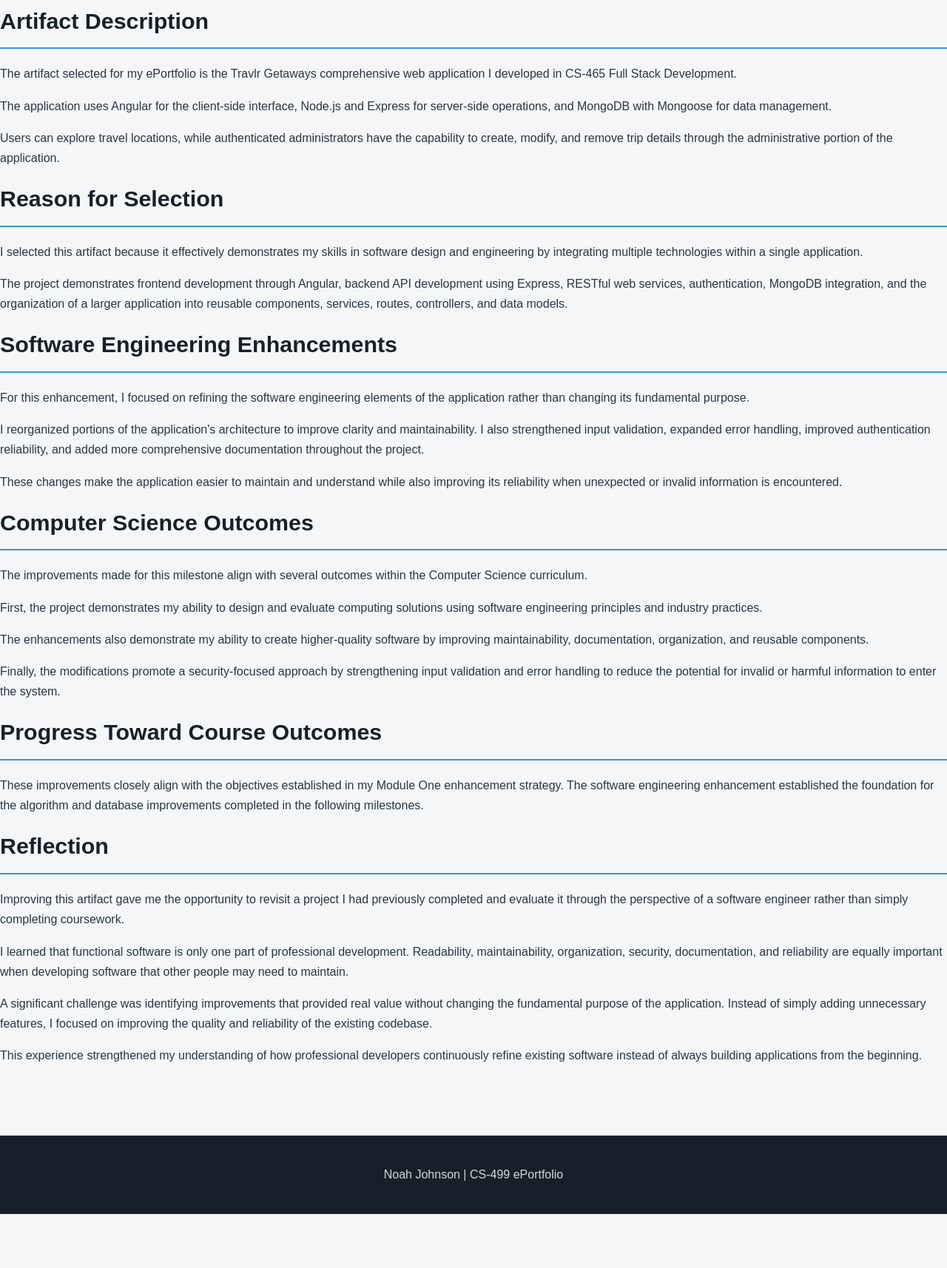
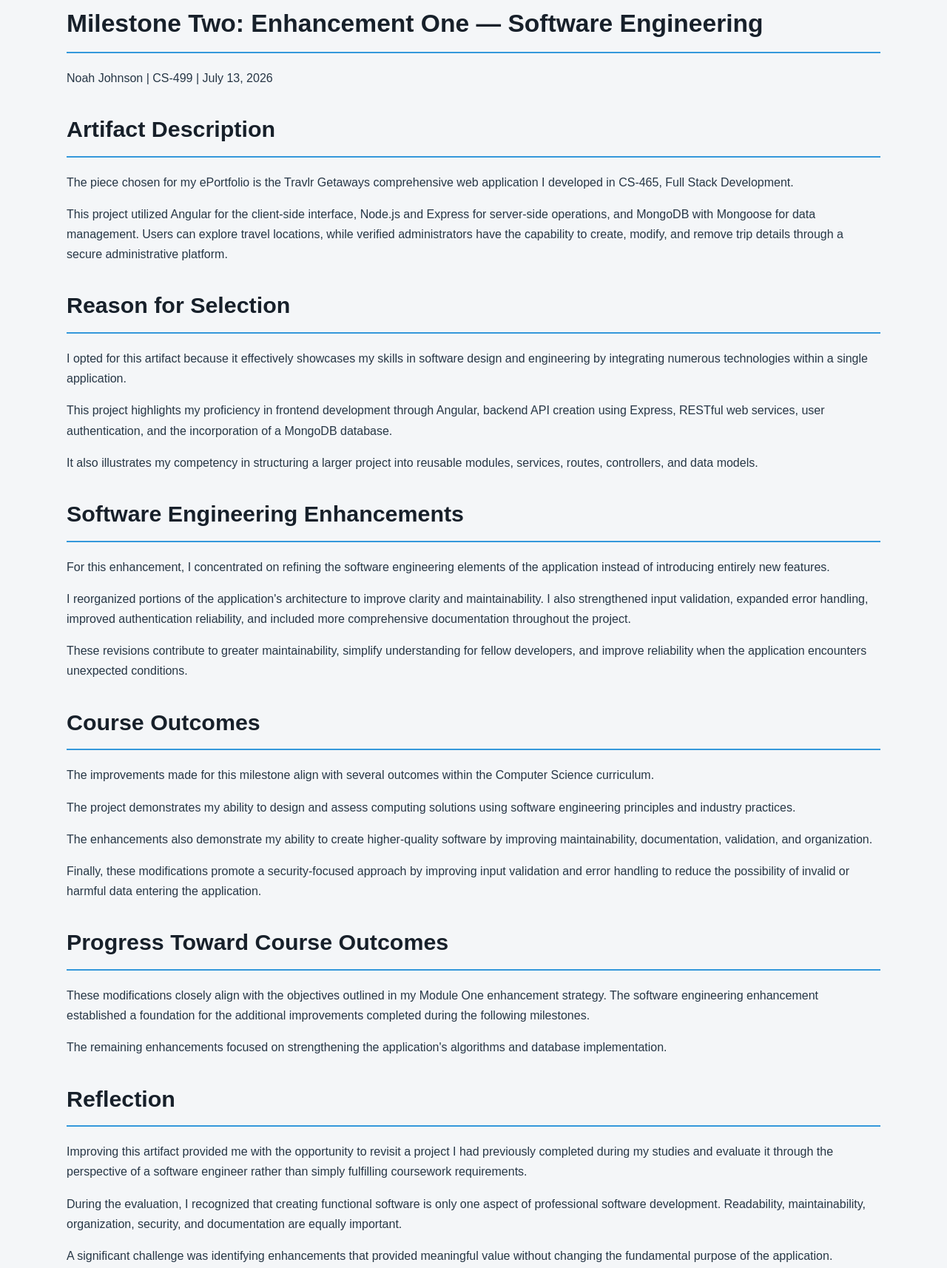
Before and after one commit to NoahJohnson2121/CS-499-ePortfolio, a plain HTML site: page milestone-two-review.html in a window 1280 px wide. Shown: the part 210-1924 px from the top of the page at 74% size. Before the commit the page ends 1851 px from the top, so only its background shows below. Drawn offline with Linux system fonts and the light colour scheme.

Commit message:
Update milestone-two-review.html

```diff
--- a/milestone-two-review.html
+++ b/milestone-two-review.html
@@ -3,91 +3,102 @@
 <head>
     <meta charset="UTF-8">
     <meta name="viewport" content="width=device-width, initial-scale=1.0">
-    <title>Software Engineering Enhancement | Noah Johnson</title>
+    <title>Milestone Two - Software Engineering | Noah Johnson</title>
     <link rel="stylesheet" href="style.css">
 </head>
 
 <body>
 
     <header>
-    <div class="header-inner">
-        <h1>Milestone Two: Software Design and Engineering</h1>
-        <p>Noah Johnson | Computer Science CS-499 | July 13, 2026</p>
+        <div class="container">
+            <h1>Noah Johnson</h1>
+            <p>CS-499 Computer Science ePortfolio</p>
+
+            <nav>
+                <a href="/CS-499-ePortfolio/">Home</a>
+                <a href="/CS-499-ePortfolio/original-code-review.html">Original Code Review</a>
+                <a href="/CS-499-ePortfolio/milestone-two-review.html">Software Engineering</a>
+                <a href="/CS-499-ePortfolio/milestone-three-review.html">Algorithms & Data Structures</a>
+                <a href="/CS-499-ePortfolio/milestone-four-review.html">Databases</a>
+            </nav>
         </div>
     </header>
 
-<nav>
-    <div class="nav-inner">
-        <a href="index.html">Home</a>
-        <a href="original-code-review.html">Original Code Review</a>
-        <a href="milestone-two-review.html">Software Engineering</a>
-        <a href="milestone-three-review.html">Algorithms &amp; Data Structures</a>
-        <a href="milestone-four-review.html">Databases</a>
-    </div>
-</nav>
+    <main class="container">
 
-<main>
+        <section class="hero">
+            <h2>Milestone Two: Enhancement One — Software Engineering</h2>
+            <p>Noah Johnson | CS-499 | July 13, 2026</p>
+        </section>
 
-<section class="card">
-
+        <section>
             <h2>Artifact Description</h2>
 
             <p>
-        The artifact selected for my ePortfolio is the Travlr Getaways
-        comprehensive web application I developed in CS-465 Full Stack
-        Development.
+                The piece chosen for my ePortfolio is the Travlr Getaways
+                comprehensive web application I developed in CS-465,
+                Full Stack Development.
             </p>
 
             <p>
-        The application uses Angular for the client-side interface,
-        Node.js and Express for server-side operations, and MongoDB with
-        Mongoose for data management.
+                This project utilized Angular for the client-side interface,
+                Node.js and Express for server-side operations, and MongoDB
+                with Mongoose for data management. Users can explore travel
+                locations, while verified administrators have the capability
+                to create, modify, and remove trip details through a secure
+                administrative platform.
+            </p>
+        </section>
+
+        <section>
+            <h2>Reason for Selection</h2>
+
+            <p>
+                I opted for this artifact because it effectively showcases
+                my skills in software design and engineering by integrating
+                numerous technologies within a single application.
             </p>
 
             <p>
-        Users can explore travel locations, while authenticated
-        administrators have the capability to create, modify, and remove
-        trip details through the administrative portion of the application.
-    </p>
-
-    <h2>Reason for Selection</h2>
-
-    <p>
-        I selected this artifact because it effectively demonstrates my
-        skills in software design and engineering by integrating multiple
-        technologies within a single application.
+                This project highlights my proficiency in frontend development
+                through Angular, backend API creation using Express, RESTful
+                web services, user authentication, and the incorporation of
+                a MongoDB database.
             </p>
 
             <p>
-        The project demonstrates frontend development through Angular,
-        backend API development using Express, RESTful web services,
-        authentication, MongoDB integration, and the organization of a
-        larger application into reusable components, services, routes,
-        controllers, and data models.
+                It also illustrates my competency in structuring a larger
+                project into reusable modules, services, routes, controllers,
+                and data models.
             </p>
+        </section>
 
+        <section>
             <h2>Software Engineering Enhancements</h2>
 
             <p>
-        For this enhancement, I focused on refining the software engineering
-        elements of the application rather than changing its fundamental
-        purpose.
+                For this enhancement, I concentrated on refining the software
+                engineering elements of the application instead of introducing
+                entirely new features.
             </p>
 
             <p>
-        I reorganized portions of the application's architecture to improve
-        clarity and maintainability. I also strengthened input validation,
-        expanded error handling, improved authentication reliability, and
-        added more comprehensive documentation throughout the project.
+                I reorganized portions of the application's architecture to
+                improve clarity and maintainability. I also strengthened input
+                validation, expanded error handling, improved authentication
+                reliability, and included more comprehensive documentation
+                throughout the project.
             </p>
 
             <p>
-        These changes make the application easier to maintain and understand
-        while also improving its reliability when unexpected or invalid
-        information is encountered.
+                These revisions contribute to greater maintainability, simplify
+                understanding for fellow developers, and improve reliability
+                when the application encounters unexpected conditions.
             </p>
+        </section>
 
-    <h2>Computer Science Outcomes</h2>
+        <section>
+            <h2>Course Outcomes</h2>
 
             <p>
                 The improvements made for this milestone align with several
@@ -95,67 +106,89 @@
             </p>
 
             <p>
-        First, the project demonstrates my ability to design and evaluate
-        computing solutions using software engineering principles and
-        industry practices.
+                The project demonstrates my ability to design and assess
+                computing solutions using software engineering principles
+                and industry practices.
             </p>
 
             <p>
-        The enhancements also demonstrate my ability to create higher-quality
-        software by improving maintainability, documentation, organization,
-        and reusable components.
+                The enhancements also demonstrate my ability to create
+                higher-quality software by improving maintainability,
+                documentation, validation, and organization.
             </p>
 
             <p>
-        Finally, the modifications promote a security-focused approach by
-        strengthening input validation and error handling to reduce the
-        potential for invalid or harmful information to enter the system.
+                Finally, these modifications promote a security-focused
+                approach by improving input validation and error handling
+                to reduce the possibility of invalid or harmful data entering
+                the application.
             </p>
+        </section>
 
+        <section>
             <h2>Progress Toward Course Outcomes</h2>
 
             <p>
-        These improvements closely align with the objectives established in
-        my Module One enhancement strategy. The software engineering
-        enhancement established the foundation for the algorithm and
-        database improvements completed in the following milestones.
+                These modifications closely align with the objectives outlined
+                in my Module One enhancement strategy. The software engineering
+                enhancement established a foundation for the additional
+                improvements completed during the following milestones.
             </p>
 
+            <p>
+                The remaining enhancements focused on strengthening the
+                application's algorithms and database implementation.
+            </p>
+        </section>
+
+        <section>
             <h2>Reflection</h2>
 
             <p>
-        Improving this artifact gave me the opportunity to revisit a project
-        I had previously completed and evaluate it through the perspective
-        of a software engineer rather than simply completing coursework.
+                Improving this artifact provided me with the opportunity to
+                revisit a project I had previously completed during my studies
+                and evaluate it through the perspective of a software engineer
+                rather than simply fulfilling coursework requirements.
             </p>
 
             <p>
-        I learned that functional software is only one part of professional
-        development. Readability, maintainability, organization, security,
-        documentation, and reliability are equally important when developing
-        software that other people may need to maintain.
+                During the evaluation, I recognized that creating functional
+                software is only one aspect of professional software development.
+                Readability, maintainability, organization, security, and
+                documentation are equally important.
             </p>
 
             <p>
-        A significant challenge was identifying improvements that provided
-        real value without changing the fundamental purpose of the
-        application. Instead of simply adding unnecessary features, I
-        focused on improving the quality and reliability of the existing
-        codebase.
+                A significant challenge was identifying enhancements that
+                provided meaningful value without changing the fundamental
+                purpose of the application.
             </p>
 
             <p>
-        This experience strengthened my understanding of how professional
-        developers continuously refine existing software instead of always
-        building applications from the beginning.
+                Rather than simply adding new features, I focused on improving
+                the quality of the existing codebase through better organization,
+                validation, and maintainability.
             </p>
 
+            <p>
+                This experience helped me understand how professional developers
+                continuously refine existing software instead of always
+                creating applications from the ground up.
+            </p>
+
+            <p>
+                Overall, the enhancement strengthened my technical abilities
+                and deepened my understanding of professional software
+                engineering practices.
+            </p>
         </section>
 
     </main>
 
     <footer>
-    <p>Noah Johnson | CS-499 ePortfolio</p>
+        <div class="container">
+            <p>Noah Johnson | CS-499 Computer Science ePortfolio</p>
+        </div>
     </footer>
 
 </body>
```
Lines whose indentation alone changed are shown as unchanged.
